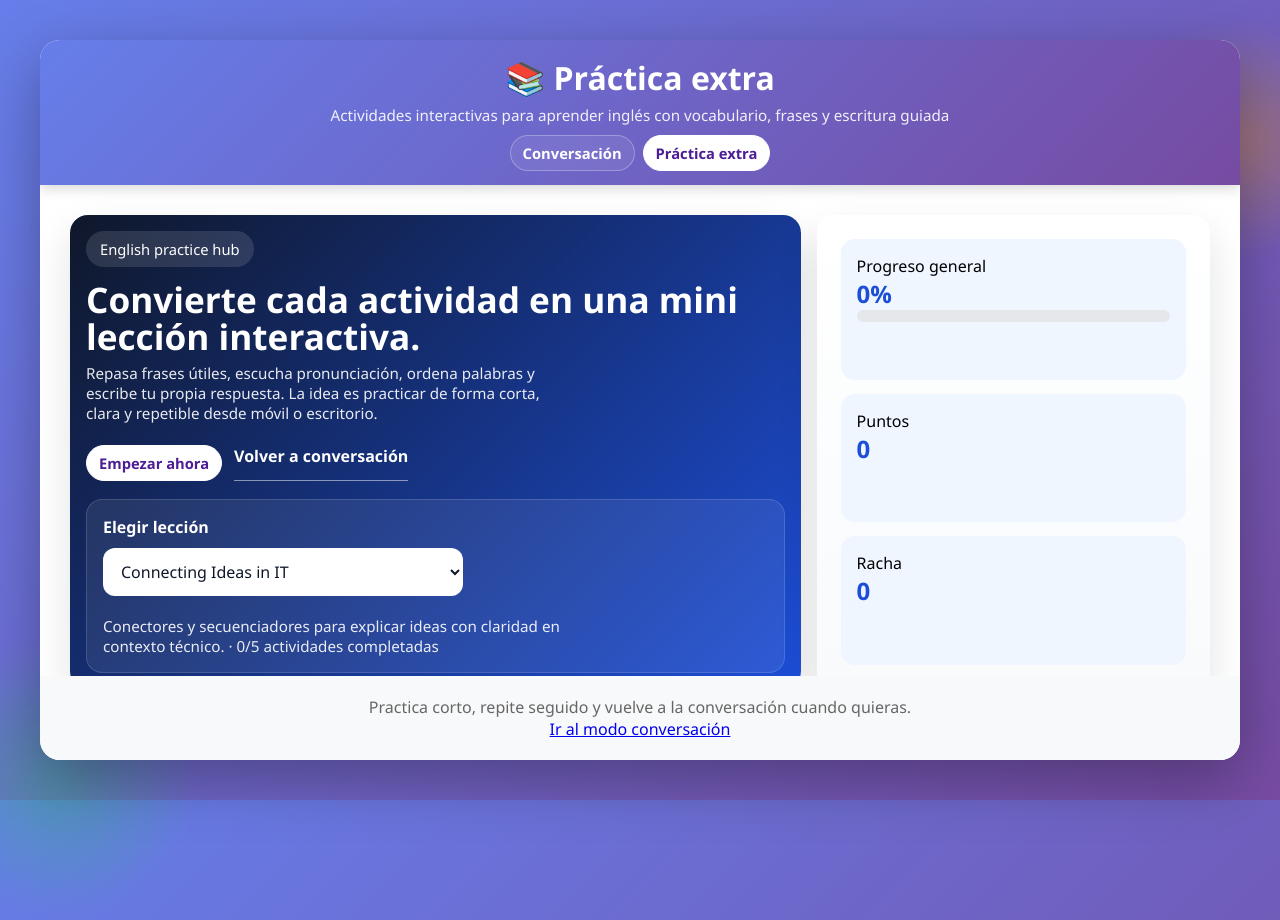
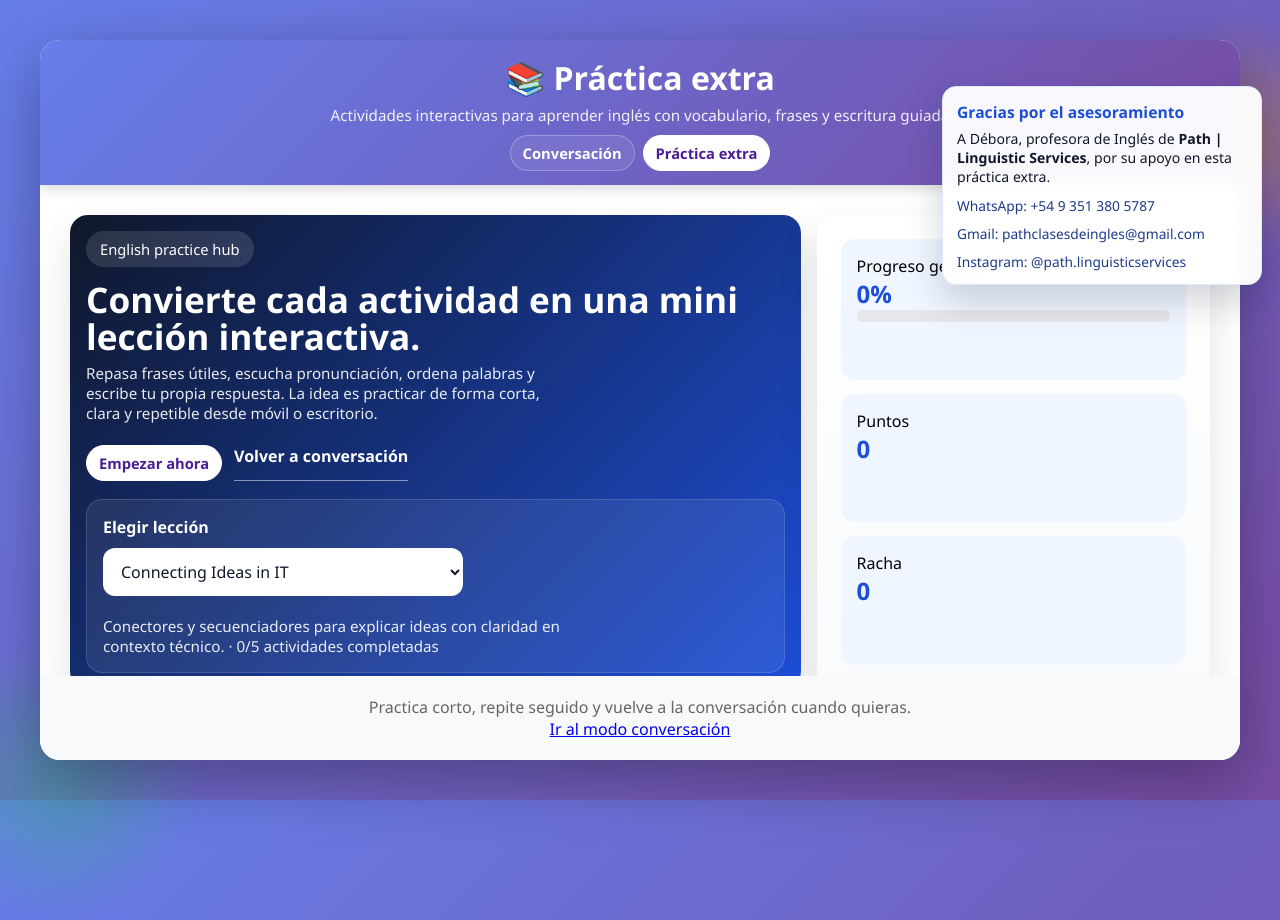
Before and after one commit to fabiancgonzalez/FabianTalkEnglish, a website: page public/practica-extra.html in a window 1280 px wide. Shown: the top 920 px of the page. Drawn offline with Linux system fonts and the light colour scheme.

Commit message:
card debora ingles

```diff
--- a/public/practica-extra.html
+++ b/public/practica-extra.html
@@ -7,6 +7,20 @@
     <link rel="stylesheet" href="styles.css">
 </head>
 <body class="practice-page">
+    <aside class="thanks-card" aria-label="Agradecimiento y contacto">
+        <h2>Gracias por el asesoramiento</h2>
+        <p>
+            A Débora, profesora de Inglés de
+            <strong>Path | Linguistic Services</strong>,
+            por su apoyo en esta práctica extra.
+        </p>
+        <ul>
+            <li><a href="https://wa.me/5493513805787" target="_blank" rel="noopener noreferrer">WhatsApp: +54 9 351 380 5787</a></li>
+            <li><a href="mailto:pathclasesdeingles@gmail.com">Gmail: pathclasesdeingles@gmail.com</a></li>
+            <li><a href="https://www.instagram.com/path.linguisticservices/" target="_blank" rel="noopener noreferrer">Instagram: @path.linguisticservices</a></li>
+        </ul>
+    </aside>
+
     <div class="container practice-shell">
         <header>
             <h1>📚 Práctica extra</h1>
--- a/public/styles.css
+++ b/public/styles.css
@@ -413,6 +413,53 @@ footer {
     z-index: 1;
 }
 
+.thanks-card {
+    position: fixed;
+    top: 86px;
+    right: 18px;
+    width: min(320px, calc(100vw - 36px));
+    background: rgba(255, 255, 255, 0.96);
+    color: #0f172a;
+    border: 1px solid #dbeafe;
+    border-radius: 14px;
+    padding: 14px 14px 12px;
+    box-shadow: 0 16px 36px rgba(15, 23, 42, 0.18);
+    z-index: 1100;
+    -webkit-backdrop-filter: blur(6px);
+    backdrop-filter: blur(6px);
+}
+
+.thanks-card h2 {
+    font-size: 0.98rem;
+    margin-bottom: 6px;
+    color: #1d4ed8;
+}
+
+.thanks-card p {
+    font-size: 0.88rem;
+    line-height: 1.35;
+    margin-bottom: 8px;
+}
+
+.thanks-card ul {
+    list-style: none;
+    display: grid;
+    gap: 6px;
+}
+
+.thanks-card a {
+    display: inline-block;
+    font-size: 0.86rem;
+    color: #1e3a8a;
+    text-decoration: none;
+    word-break: break-word;
+}
+
+.thanks-card a:hover,
+.thanks-card a:focus-visible {
+    text-decoration: underline;
+}
+
 .practice-hero {
     display: grid;
     grid-template-columns: 1.3fr 0.7fr;
@@ -728,6 +775,13 @@ footer {
     .action-row .small-btn {
         width: 100%;
     }
+
+    .thanks-card {
+        position: static;
+        width: 100%;
+        max-width: 1200px;
+        margin: 0 auto 12px;
+    }
 }
 
 /* Scrollbar personalizada */
```
